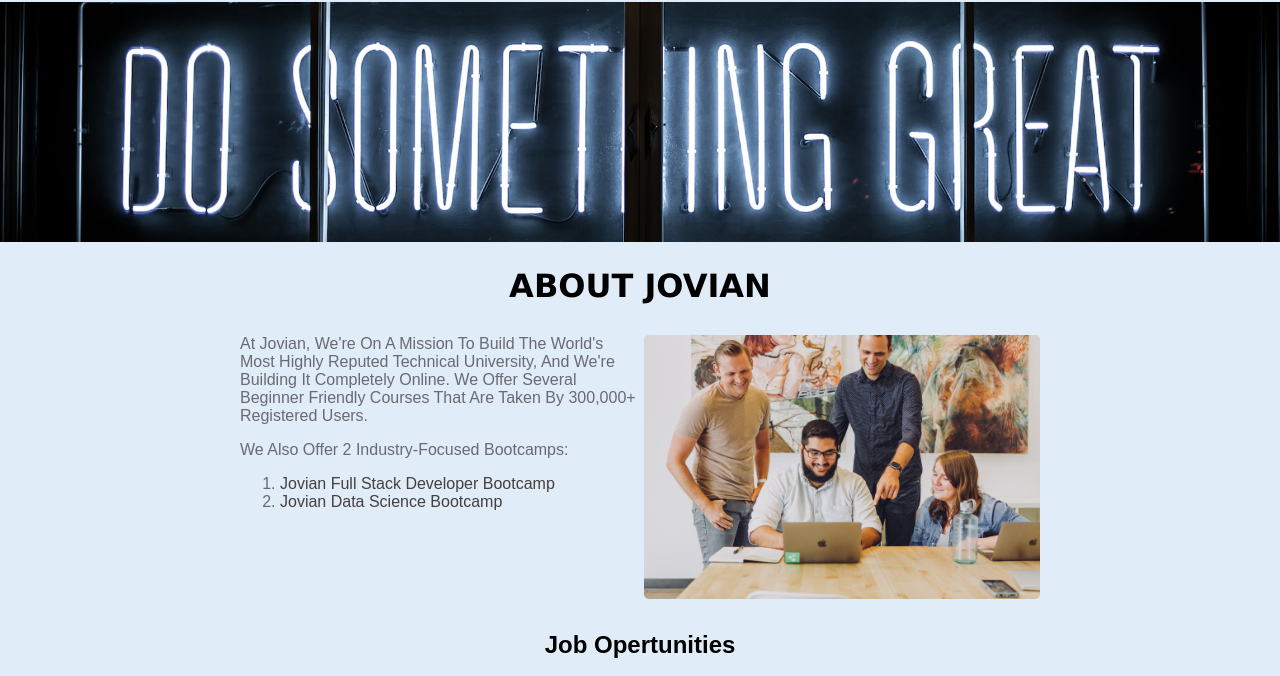
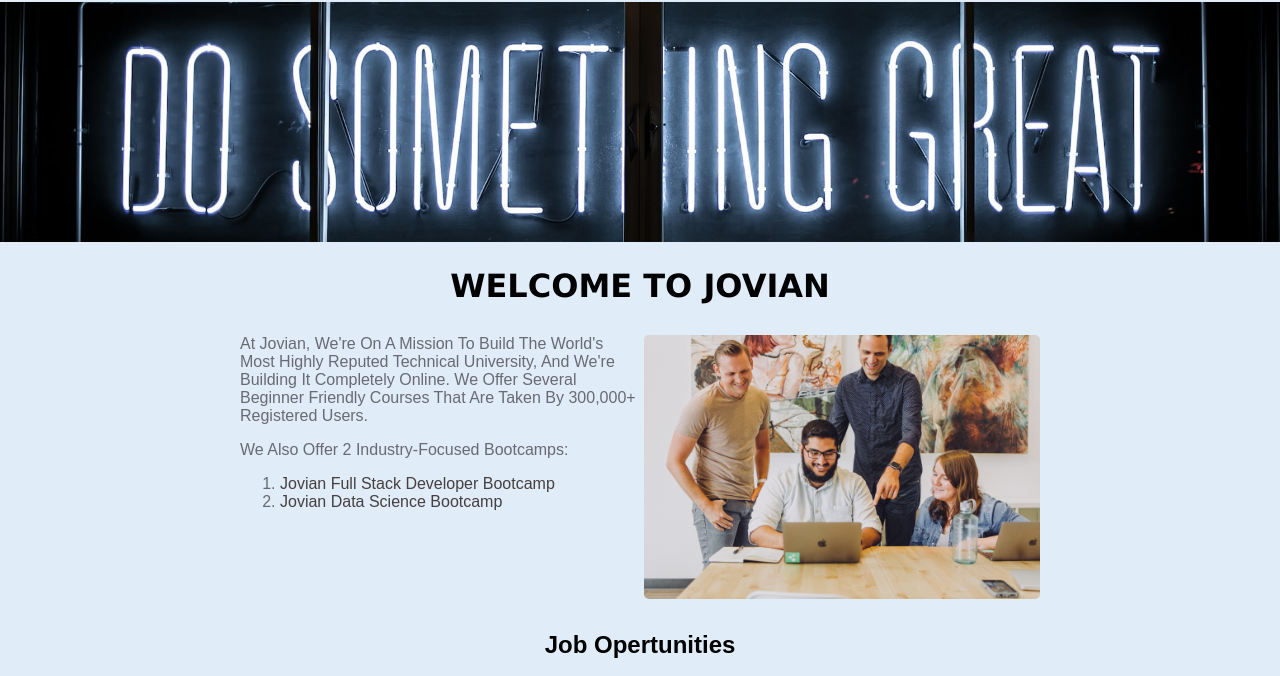
Before and after one commit to safwanzan/Jovian-career-site-live, a plain HTML site: page src/index.html in a window 1280 px wide. Shown: the part 48-724 px from the top of the page. Drawn offline with Linux system fonts and the light colour scheme; a web font is replaced by a local one.

Commit message:
change heading one

```diff
--- a/src/index.html
+++ b/src/index.html
@@ -18,7 +18,7 @@
     </div>
     <img id="banner" src="banner.jpg" alt="Banner" height="240">
     <h1>
-        About Jovian
+        Welcome to jovian
     </h1>
 
     <div id="about">
```
